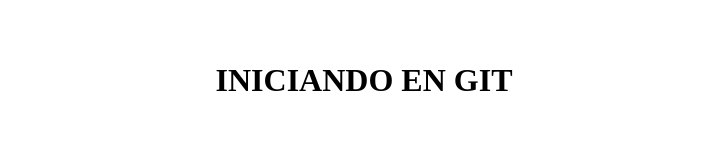
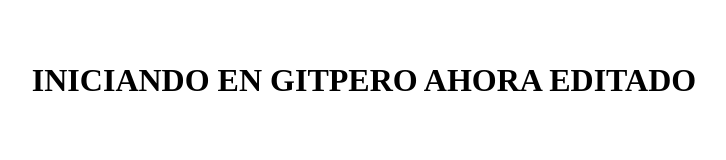
Before and after one commit to KevinFullAd/KevinPani, a plain HTML site: page index.html in a window 1280 px wide. Shown: the whole page, without its empty margins (276-1002 px from the left). Drawn offline with Linux system fonts and the light colour scheme.

Commit message:
commitmodificado

```diff
--- a/index.html
+++ b/index.html
@@ -9,6 +9,8 @@
 <body>
     <div class="contenedor">
         <h1 class="titulo" style="text-transform:uppercase;">Iniciando en git</h1>
+        <br>
+        <h1 class="titulo" style="text-transform:uppercase;">pero ahora editado</h1>
     </div>
 
 
```
